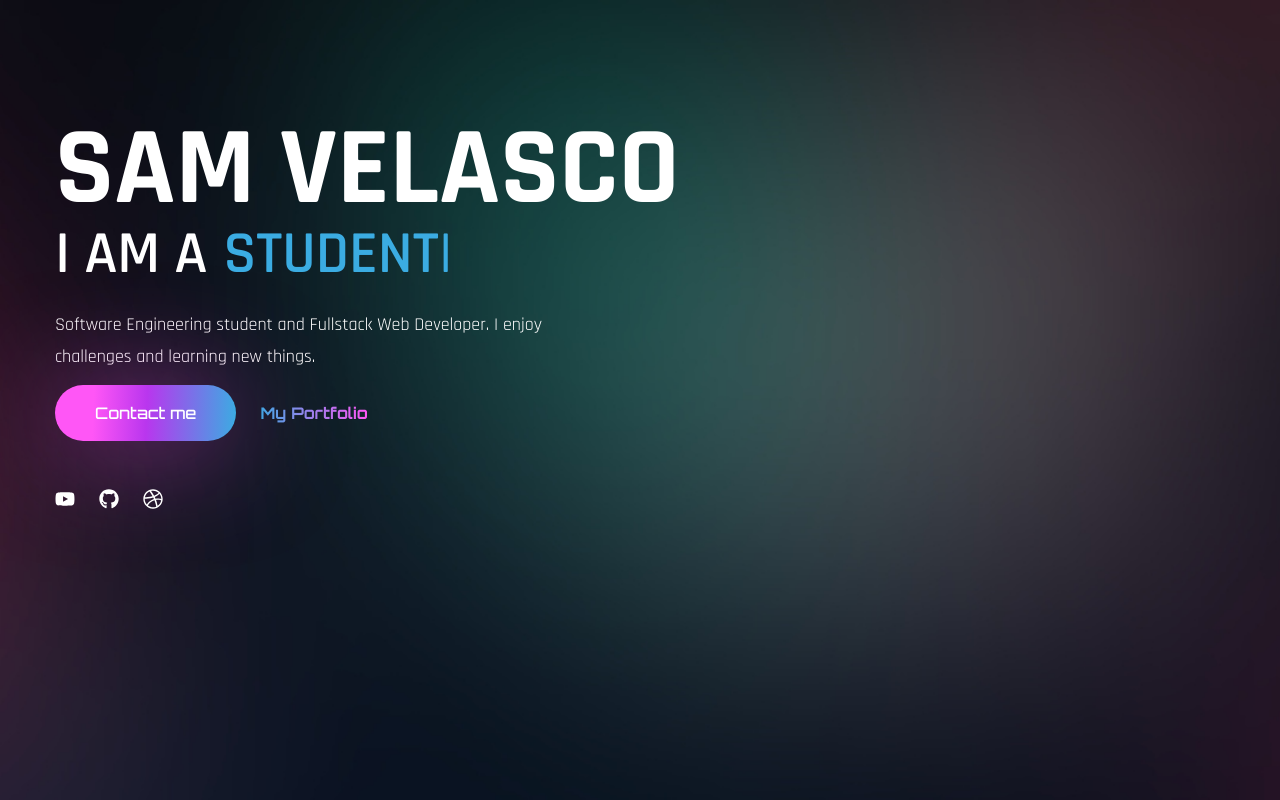
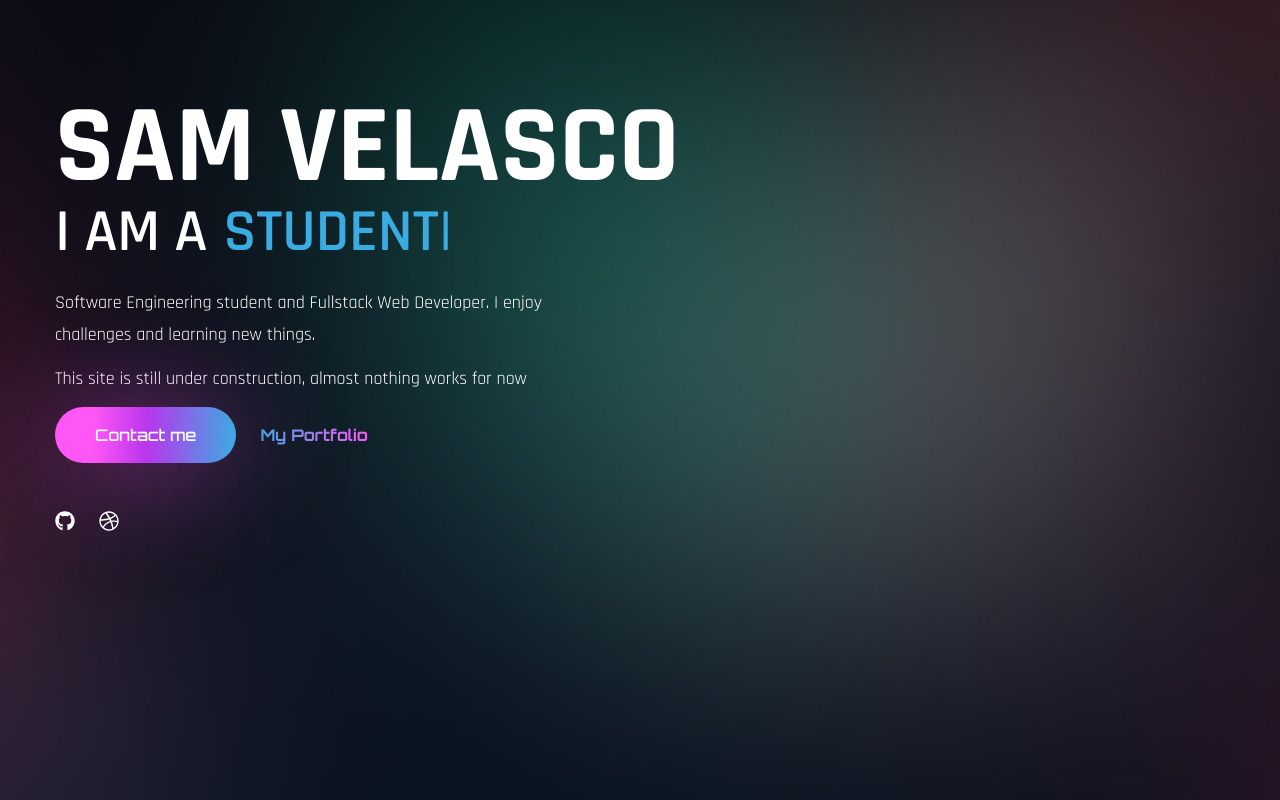
Before and after one commit to VelaSam/portfolio, a React (Vite) app: page / in a window 1280 px wide. Shown: the top 800 px of the page. Built offline with nearby package versions, Linux system fonts and the light colour scheme; a web font is replaced by a local one.

Commit message:
construction

```diff
--- a/src/components/Banner.jsx
+++ b/src/components/Banner.jsx
@@ -1,4 +1,4 @@
-import { FaGithub, FaYoutube, FaDribbble } from "react-icons/fa";
+import { FaGithub, FaDribbble } from "react-icons/fa";
 import { TypeAnimation } from "react-type-animation";
 import { motion } from "framer-motion";
 import { fadeIn } from "../variants";
@@ -56,6 +56,15 @@ const Banner = () => {
               Software Engineering student and Fullstack Web Developer. I enjoy
               challenges and learning new things.
             </motion.p>
+
+            <motion.h2
+              variants={fadeIn("up", 0.5)}
+              initial="hidden"
+              whileInView={"show"}
+              viewport={{ once: false, amount: 0.7 }}
+              className="mv-8 max-w-lg mx-auto lg:mx-0 pb-3"
+            >This site is still under construction, almost nothing works for now</motion.h2>
+
             <motion.div
               variants={fadeIn("up", 0.7)}
               initial="hidden"
@@ -76,10 +85,7 @@ const Banner = () => {
               viewport={{ once: false, amount: 0.7 }}
               className="flex text-[20px] gap-x-6 max-w-max mx-auto lg:mx-0"
             >
-              <a href="#">
-                <FaYoutube></FaYoutube>
-              </a>
-              <a href="#">
+              <a href="https://github.com/VelaSam">
                 <FaGithub></FaGithub>
               </a>
               <a href="#">
```
